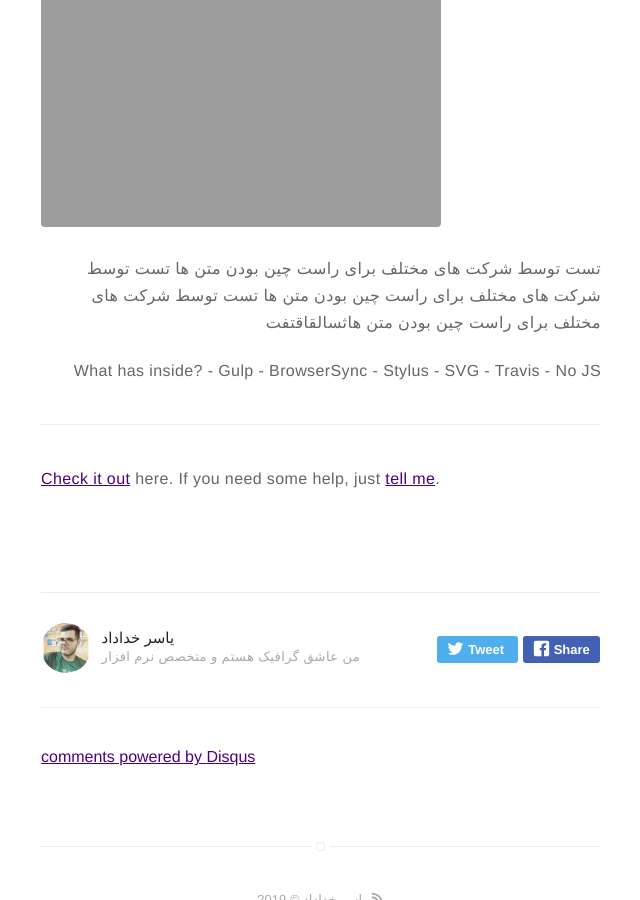
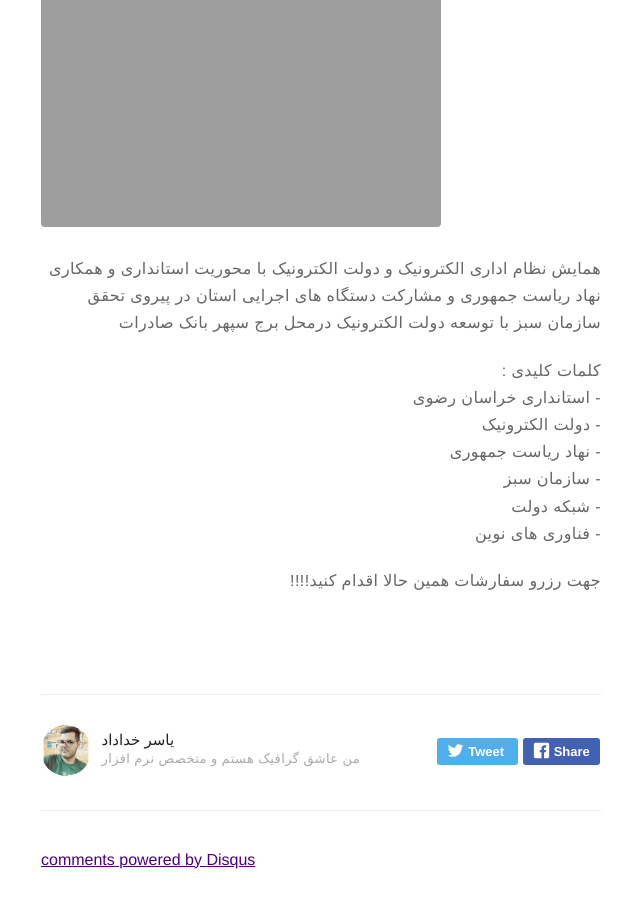
Before and after one commit to yaserkhodadad/yaserkhodadad.github.io, a Jekyll site: the page built from _posts/2016-01-23-indigo-jekyll-theme.markdown, in a window 1280 px wide and 900 px high, scrolled down 1081 px. Shown: the whole window, without its empty margins (319-959 px from the left). Built offline with Jekyll 4.4.1, drawn with Linux system fonts in a browser that asks for light colours; emoji names are drawn with the system emoji font; comment, search, counter and statistics services are not loaded.

Commit message:
Update 2016-01-23-indigo-jekyll-theme.markdown

```diff
--- a/_posts/2016-01-23-indigo-jekyll-theme.markdown
+++ b/_posts/2016-01-23-indigo-jekyll-theme.markdown
@@ -17,25 +17,26 @@ externalLink: false
 ![Screenshot](https://yaserkhodadad.github.io/assets/port/p2.png)
 
 <p style="direction:rtl">
-تست توسط شرکت های مختلف برای راست چین بودن متن ها تست توسط شرکت های مختلف برای راست چین بودن متن ها
-تست توسط شرکت های مختلف برای راست چین بودن متن هاثسالقاقتفت
+ همایش نظام اداری الکترونیک و دولت الکترونیک با محوریت استانداری و همکاری نهاد ریاست جمهوری و مشارکت دستگاه های اجرایی استان در پیروی تحقق سازمان سبز با توسعه دولت الکترونیک درمحل برج سپهر بانک صادرات
 </p>
 
 
 
 
 <p style="direction:rtl">
-What has inside?
+کلمات کلیدی :<br/>
 
-- Gulp
-- BrowserSync
-- Stylus
-- SVG
-- Travis
-- No JS
+- استانداری خراسان رضوی<br/>
+- دولت الکترونیک<br/>
+- نهاد ریاست جمهوری<br/>
+- سازمان سبز<br/>
+- شبکه دولت<br/>
+- فناوری های نوین<br/>
 </p>
 
----
 
-[Check it out](http://sergiokopplin.github.io/indigo/) here.
-If you need some help, just [tell me](http://github.com/sergiokopplin/indigo/issues).
+
+<p style="direction:rtl">
+ جهت رزرو سفارشات همین حالا اقدام کنید!!!!
+
+</p>
```
